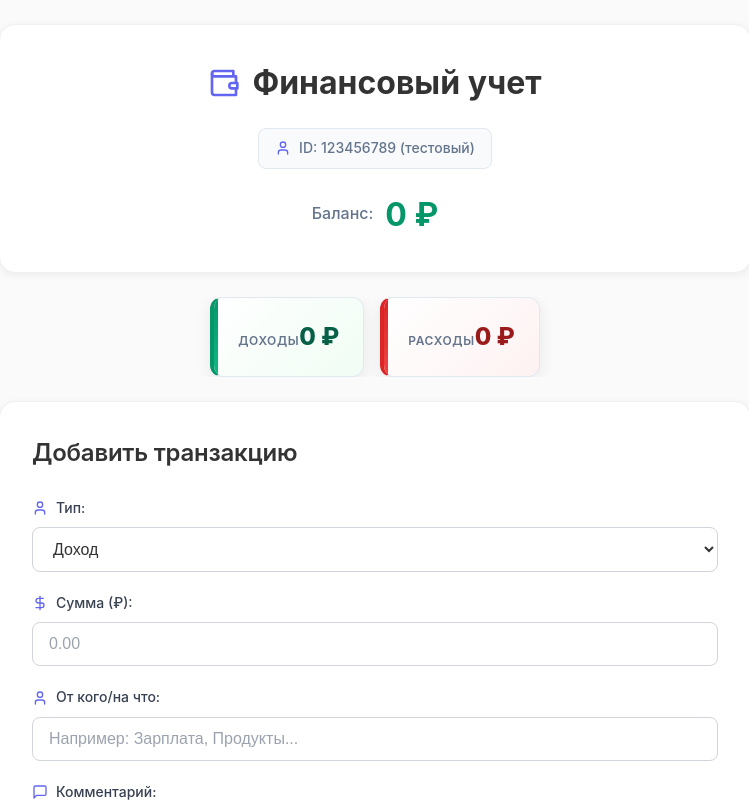
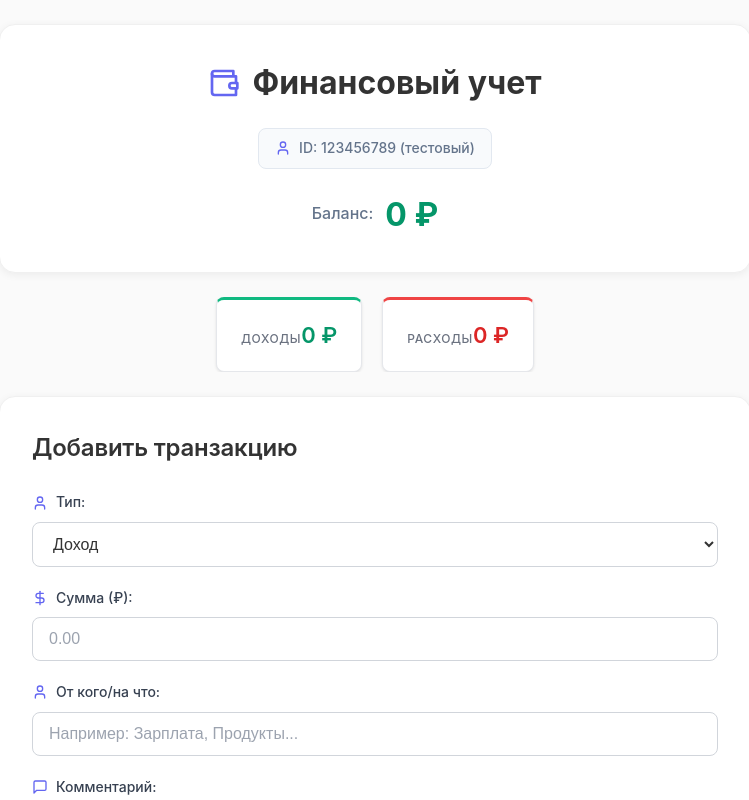
Before and after one commit to burkovmu/my_buh_tg, a React (Vite) app: page / in a window 1280 px wide. Shown: the top 800 px of the page, without its empty margins (265-1014 px from the left). Built offline with nearby package versions, Linux system fonts and the light colour scheme.

Commit message:
Redesign stats cards to be more subtle and elegant

```diff
--- a/src/index.css
+++ b/src/index.css
@@ -112,7 +112,7 @@ body {
 /* Статистика */
 .stats {
   display: flex;
-  gap: 16px;
+  gap: 20px;
   margin-bottom: 24px;
   justify-content: center;
   flex-wrap: nowrap;
@@ -126,98 +126,51 @@ body {
 }
 
 .stat-item {
-  background: linear-gradient(135deg, #ffffff 0%, #f8fafc 100%);
-  border-radius: 12px;
-  padding: 20px 24px;
+  background: #ffffff;
+  border-radius: 8px;
+  padding: 18px 24px;
   text-align: center;
-  box-shadow: 0 4px 16px rgba(0, 0, 0, 0.08);
-  border: 1px solid #e2e8f0;
-  transition: all 0.3s ease;
-  min-width: 140px;
+  box-shadow: 0 1px 3px rgba(0, 0, 0, 0.1);
+  border: 1px solid #e5e7eb;
+  transition: all 0.2s ease;
+  min-width: 130px;
   flex: 0 0 auto;
-  position: relative;
-  overflow: hidden;
-}
-
-.stat-item::before {
-  content: '';
-  position: absolute;
-  top: 0;
-  left: 0;
-  right: 0;
-  bottom: 0;
-  background: linear-gradient(135deg, rgba(255, 255, 255, 0.1), transparent);
-  border-radius: 12px;
-  opacity: 0;
-  transition: opacity 0.3s ease;
 }
 
 .stat-item:hover {
-  transform: translateY(-3px);
-  box-shadow: 0 8px 24px rgba(0, 0, 0, 0.12);
-}
-
-.stat-item:hover::before {
-  opacity: 1;
+  transform: translateY(-1px);
+  box-shadow: 0 2px 8px rgba(0, 0, 0, 0.15);
 }
 
 .stat-item.income {
-  border-left: 4px solid #059669;
-  background: linear-gradient(135deg, #ffffff 0%, #f0fdf4 100%);
-}
-
-.stat-item.income::after {
-  content: '';
-  position: absolute;
-  top: 0;
-  left: 0;
-  width: 4px;
-  height: 100%;
-  background: linear-gradient(180deg, #059669 0%, #10b981 100%);
-  border-radius: 12px 0 0 12px;
+  border-top: 3px solid #10b981;
 }
 
 .stat-item.expense {
-  border-left: 4px solid #dc2626;
-  background: linear-gradient(135deg, #ffffff 0%, #fef2f2 100%);
-}
-
-.stat-item.expense::after {
-  content: '';
-  position: absolute;
-  top: 0;
-  left: 0;
-  width: 4px;
-  height: 100%;
-  background: linear-gradient(180deg, #dc2626 0%, #ef4444 100%);
-  border-radius: 12px 0 0 12px;
+  border-top: 3px solid #ef4444;
 }
 
 .stat-label {
   font-size: 0.75rem;
-  color: #64748b;
-  font-weight: 600;
-  margin-bottom: 8px;
+  color: #6b7280;
+  font-weight: 500;
+  margin-bottom: 6px;
   text-transform: uppercase;
   letter-spacing: 0.05em;
-  position: relative;
-  z-index: 1;
 }
 
 .stat-value {
-  font-size: 1.5rem;
-  font-weight: 800;
-  color: #1e293b;
-  position: relative;
-  z-index: 1;
+  font-size: 1.375rem;
+  font-weight: 600;
+  color: #374151;
 }
 
 .stat-value.income {
-  color: #065f46;
+  color: #059669;
 }
 
 .stat-value.expense {
-  color: #991b1b;
+  color: #dc2626;
 }
 
 /* Добавление транзакции */
```
